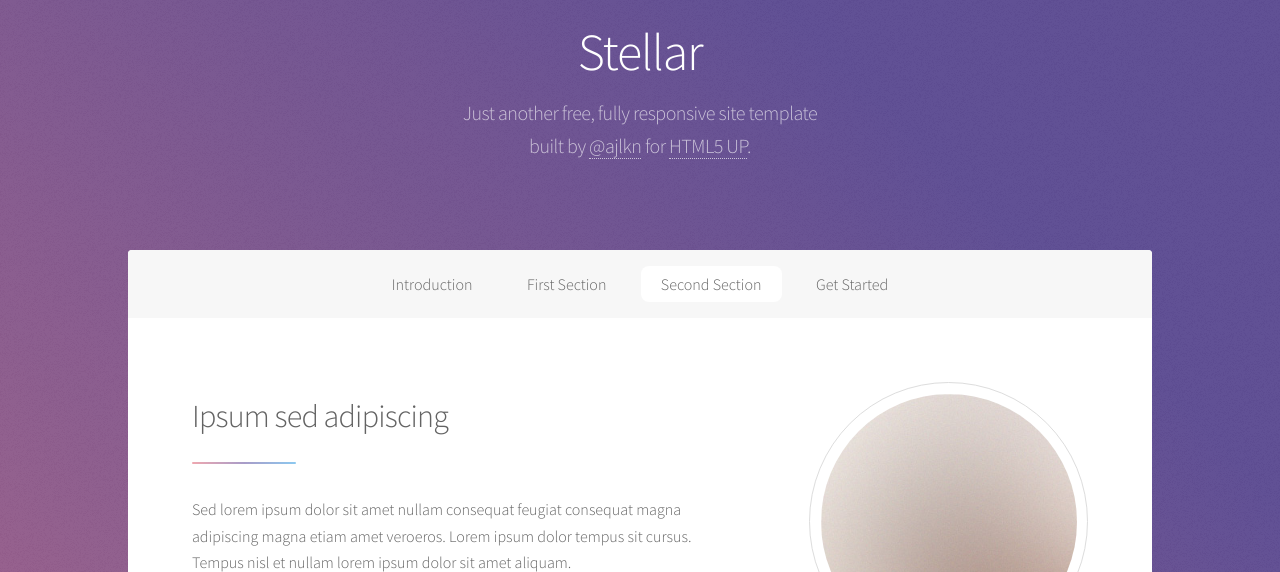
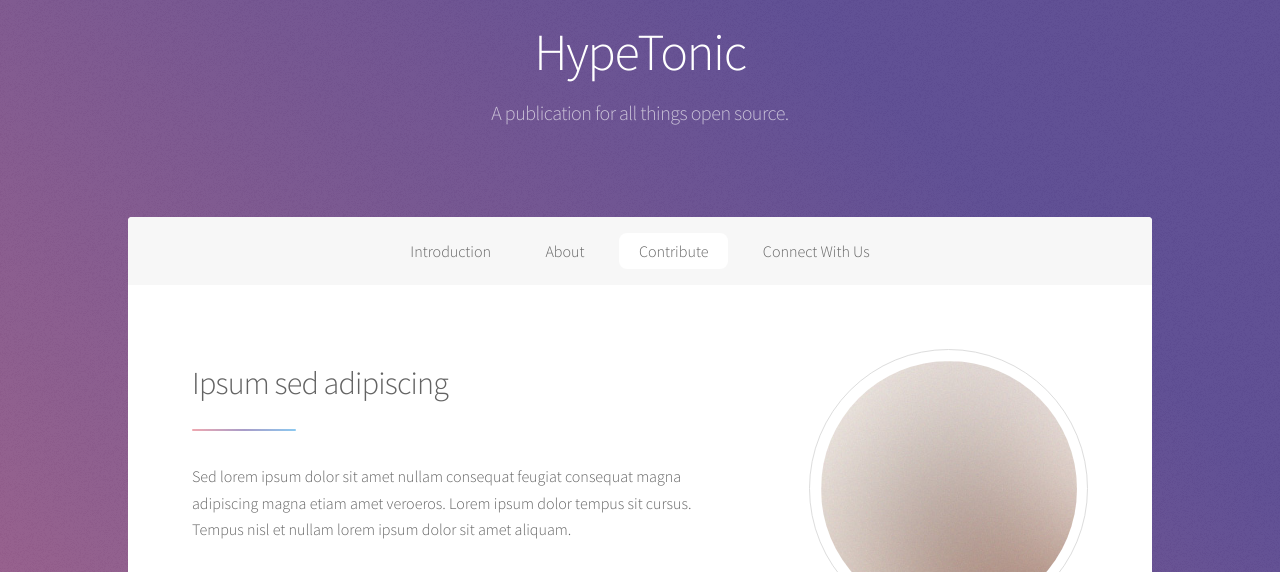
Before and after one commit to HypeTonic/hypetonic.github.io, a plain HTML site: page index.html in a window 1280 px wide. Shown: the part 184-756 px from the top of the page. Drawn offline with Linux system fonts and the light colour scheme.

Commit message:
Change name

```diff
--- a/index.html
+++ b/index.html
@@ -6,9 +6,10 @@
 -->
 <html>
 	<head>
-		<title>Stellar by HTML5 UP</title>
+		<title>HypeTonic Media</title>
 		<meta charset="utf-8" />
 		<meta name="viewport" content="width=device-width, initial-scale=1" />
+		<!-- OpenGraph and Twitter stuff -->
 		<!--[if lte IE 8]><script src="assets/js/ie/html5shiv.js"></script><![endif]-->
 		<link rel="stylesheet" href="assets/css/main.css" />
 		<!--[if lte IE 9]><link rel="stylesheet" href="assets/css/ie9.css" /><![endif]-->
@@ -22,18 +23,17 @@
 				<!-- Header -->
 					<header id="header" class="alt">
 						<span class="logo"><img src="images/logo.svg" alt="" /></span>
-						<h1>Stellar</h1>
-						<p>Just another free, fully responsive site template<br />
-						built by <a href="https://twitter.com/ajlkn">@ajlkn</a> for <a href="https://html5up.net">HTML5 UP</a>.</p>
+						<h1>HypeTonic</h1>
+						<p>A publication for all things open source.</p>
 					</header>
 
 				<!-- Nav -->
 					<nav id="nav">
 						<ul>
 							<li><a href="#intro" class="active">Introduction</a></li>
-							<li><a href="#first">First Section</a></li>
-							<li><a href="#second">Second Section</a></li>
-							<li><a href="#cta">Get Started</a></li>
+							<li><a href="#first">About</a></li>
+							<li><a href="#second">Contribute</a></li>
+							<li><a href="#cta">Connect With Us</a></li>
 						</ul>
 					</nav>
 
```
